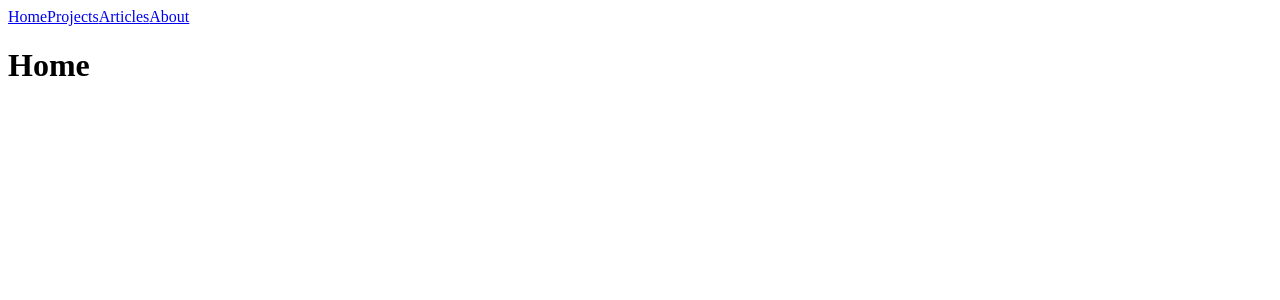
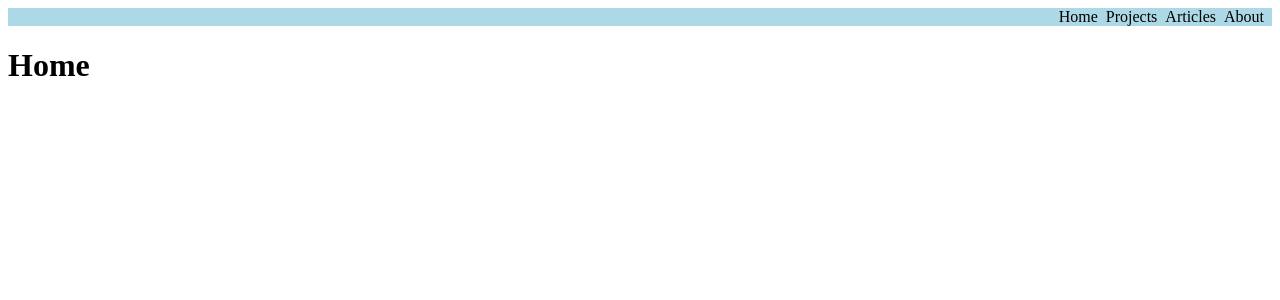
Before and after one commit to MarkCarson777/portfolio, a React (Create React App) app: page / in a window 1280 px wide. Shown: the top 300 px of the page. Built offline with nearby package versions, Linux system fonts and the light colour scheme.

Commit message:
added basic css to Navigation

```diff
--- a/src/components/Navigation.js
+++ b/src/components/Navigation.js
@@ -1,9 +1,10 @@
 import React from "react";
 import { Link } from "react-router-dom";
+import "../css/Navigation.css";
 
 function Navigation(props) {
   return (
-    <div className="Navigation">
+    <div className="navigation">
       {/* <img src={} className="logo" alt="Logo Image" /> */}
       <div className="navigation-sub">
 
--- /dev/null
+++ b/src/css/Navigation.css
@@ -0,0 +1,11 @@
+.navigation {
+  background-color: lightblue;
+  display: flex;
+  justify-content: flex-end;
+}
+
+.navigation a {
+  color: black;
+  padding-right: 8px;
+  text-decoration: none;
+}
```
